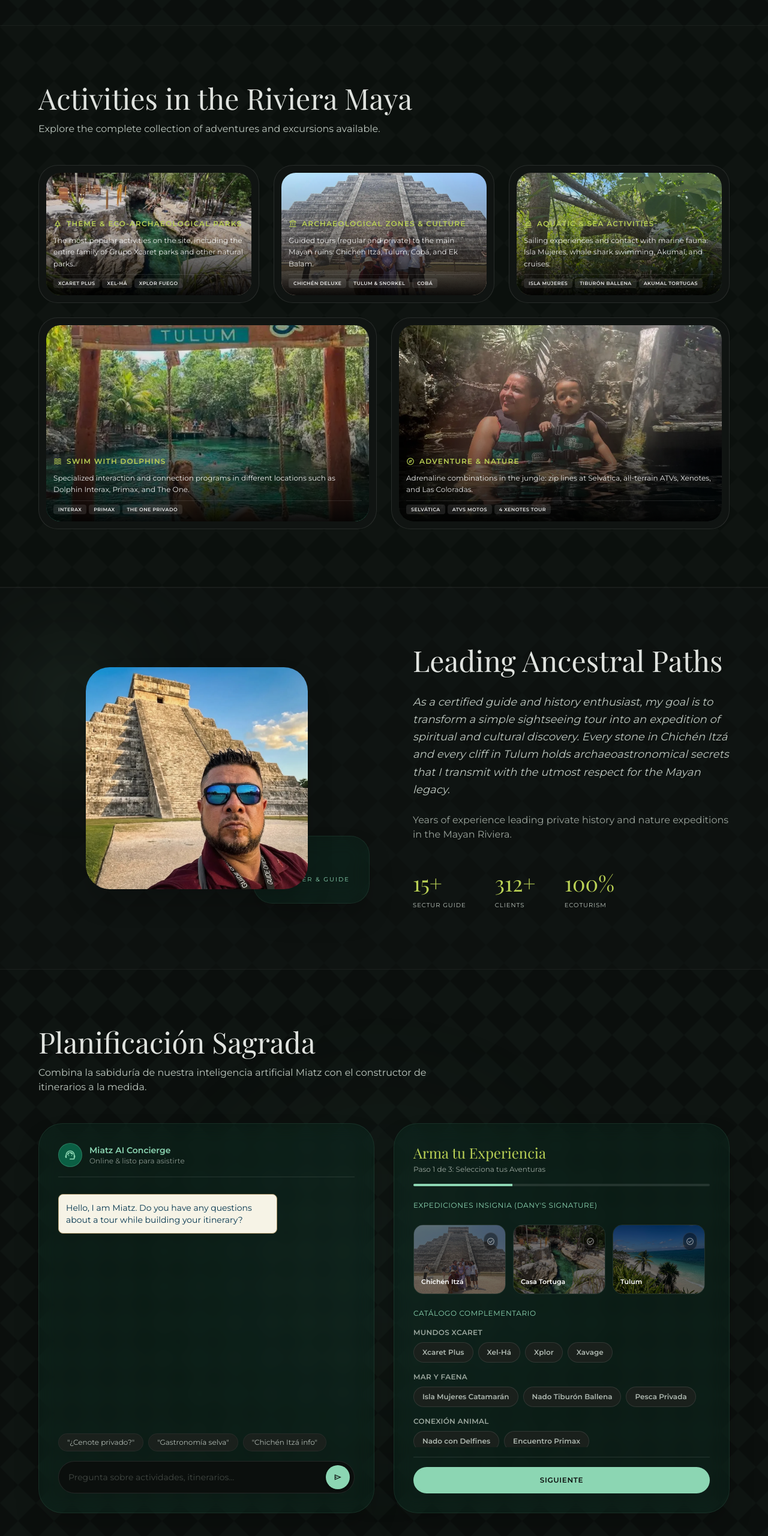
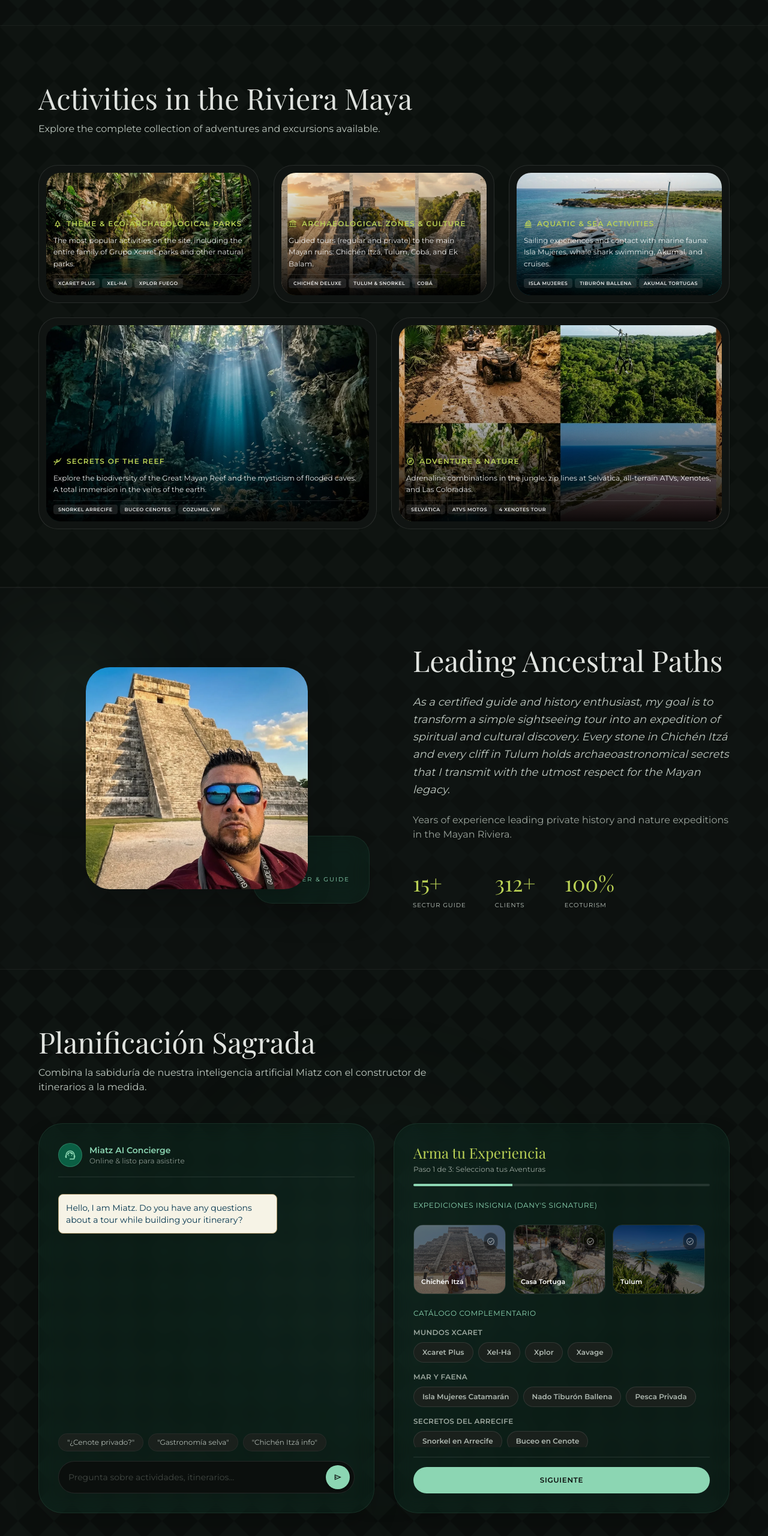
Before and after one commit to gastonmorante/daniexweb, a website: page public/index.html in a window 1280 px wide. Shown: the part 1965-4525 px from the top of the page at 60% size. Drawn offline with nearby package versions, Linux system fonts and the light colour scheme.

Commit message:
feat: restructure Category 4 to Secretos del Arrecife (Snorkel & Diving) and apply 5 new premium editorial WebP category covers

```diff
--- a/public/dany-experiences-integration.js
+++ b/public/dany-experiences-integration.js
@@ -90,8 +90,8 @@
       cat_archaeology_desc: "Ofrecen visitas guiadas (regulares y privadas) a los principales vestigios mayas: Chichén Itzá, Tulum, Cobá y Ek Balam.",
       cat_sea_title: "Actividades Acuáticas y de Mar",
       cat_sea_desc: "Experiencias de navegación y contacto con la fauna marina: Isla Mujeres, nado con tiburón ballena, Akumal y cruceros.",
-      cat_dolphins_title: "Nado con Delfines",
-      cat_dolphins_desc: "Programas especializados de interacción y conexión en distintas locaciones como Dolphin Interax, Primax y The One.",
+      cat_dolphins_title: "Secretos del Arrecife",
+      cat_dolphins_desc: "Explora la biodiversidad del Gran Arrecife Maya y el misticismo de las cuevas inundadas. Una inmersión total en las venas de la tierra.",
       cat_adventure_title: "Aventura y Naturaleza",
       cat_adventure_desc: "Combinaciones de adrenalina en la selva: tirolesas en Selvática, motos todoterreno, Xenotes y Las Coloradas.",
       trust_title: "Con la confianza de viajeros del mundo",
@@ -192,8 +192,8 @@
       cat_archaeology_desc: "Guided tours (regular and private) to the main Mayan ruins: Chichén Itzá, Tulum, Cobá, and Ek Balam.",
       cat_sea_title: "Aquatic & Sea Activities",
       cat_sea_desc: "Sailing experiences and contact with marine fauna: Isla Mujeres, whale shark swimming, Akumal, and cruises.",
-      cat_dolphins_title: "Swim with Dolphins",
-      cat_dolphins_desc: "Specialized interaction and connection programs in different locations such as Dolphin Interax, Primax, and The One.",
+      cat_dolphins_title: "Secrets of the Reef",
+      cat_dolphins_desc: "Explore the biodiversity of the Great Mayan Reef and the mysticism of flooded caves. A total immersion in the veins of the earth.",
       cat_adventure_title: "Adventure & Nature",
       cat_adventure_desc: "Adrenaline combinations in the jungle: zip lines at Selvática, all-terrain ATVs, Xenotes, and Las Coloradas.",
       trust_title: "Trusted by World Travelers",
@@ -294,8 +294,8 @@
       cat_archaeology_desc: "Visites guidées (régulières et privées) des principales ruines mayas: Chichén Itzá, Tulum, Cobá et Ek Balam.",
       cat_sea_title: "Activités Aquatiques et de Mer",
       cat_sea_desc: "Expériences de navigation et contact avec la faune marine: Isla Mujeres, nage avec les requins-baleines, Akumal et croisières.",
-      cat_dolphins_title: "Nage avec les Dauphins",
-      cat_dolphins_desc: "Programmes d'interaction et de connexion spécialisés dans différents endroits tels que Dolphin Interax, Primax et The One.",
+      cat_dolphins_title: "Secrets du Récif",
+      cat_dolphins_desc: "Explorez la biodiversité du Grand Récif Maya et le mysticisme des grottes inondées. Une immersion totale dans les veines de la terre.",
       cat_adventure_title: "Aventure et Nature",
       cat_adventure_desc: "Combinaisons d'adrénaline dans la jungle: tyroliennes à Selvática, quad tout-terrain, Xenotes et Las Coloradas.",
       trust_title: "Approuvé par les Voyageurs du Monde",
@@ -396,8 +396,8 @@
       cat_archaeology_desc: "Visite guidate (regolari e private) alle principali rovine maya: Chichén Itzá, Tulum, Cobá ed Ek Balam.",
       cat_sea_title: "Attività Acquatiche e di Mare",
       cat_sea_desc: "Esperienze di navigazione e contatto con la fauna marina: Isla Mujeres, nuoto con gli squali balena, Akumal e crociere.",
-      cat_dolphins_title: "Nuoto con i Delfini",
-      cat_dolphins_desc: "Programmi di interazione e connessione specializzati in diverse località come Dolphin Interax, Primax e The One.",
+      cat_dolphins_title: "Segreti della Barriera",
+      cat_dolphins_desc: "Esplora la biodiversità della Grande Barriera Maya e il misticismo delle grotte allagate. Un'immersione totale nelle vene della terra.",
       cat_adventure_title: "Avventura e Natura",
       cat_adventure_desc: "Combinazioni di adrenalina nella giungla: zipline a Selvática, ATV fuoristrada, Xenotes e Las Coloradas.",
       trust_title: "Scelto dai Viaggiatori del Mondo",
@@ -498,8 +498,8 @@
       cat_archaeology_desc: "Visitas guiadas (regulares e privadas) às principais ruínas maias: Chichén Itzá, Tulum, Cobá e Ek Balam.",
       cat_sea_title: "Atividades Aquáticas e de Mar",
       cat_sea_desc: "Experiências de navegação e contato com a fauna marina: Isla Mujeres, nado com tubarão-baleia, Akumal e cruzeiros.",
-      cat_dolphins_title: "Nado com Golfinhos",
-      cat_dolphins_desc: "Programas especializados de interação e conexão em diferentes locais, como Dolphin Interax, Primax e The One.",
+      cat_dolphins_title: "Segredos do Arrecife",
+      cat_dolphins_desc: "Explore a biodiversidade do Grande Arrecife Maya e o misticismo das cavernas inundadas. Uma imersão total nas veias da terra.",
       cat_adventure_title: "Aventura e Natureza",
       cat_adventure_desc: "Combinações de adrenalina na selva: tirolesas em Selvática, quadriciclos todo-o-terreno, Xenotes e Las Coloradas.",
       trust_title: "Aprovado por Viajantes do Mundo",
--- a/public/index.html
+++ b/public/index.html
@@ -322,7 +322,7 @@
             <div class="grid grid-cols-1 sm:grid-cols-2 lg:grid-cols-6 gap-6">
                 <!-- 1. Parques Temáticos y Eco-Arqueológicos -->
                 <div class="group relative overflow-hidden rounded-[2rem] border border-white/10 hover:border-primary/50 hover:shadow-xl transition-all duration-500 cursor-pointer col-span-1 lg:col-span-2 aspect-video sm:aspect-[16/10] flex flex-col justify-end p-6 text-white text-left animate-on-scroll bg-[#101412]" onclick="window.openTourModal('Mundos_Extraordinarios')">
-                    <div class="absolute inset-3 rounded-[1.5rem] bg-cover bg-center transition-transform duration-700 group-hover:scale-105" style="background-image: url('./assets/casa_tortuga_hero.webp')"></div>
+                    <div class="absolute inset-3 rounded-[1.5rem] bg-cover bg-center transition-transform duration-700 group-hover:scale-105" style="background-image: url('./assets/cat_eco_parks.webp')"></div>
                     <div class="absolute inset-3 rounded-[1.5rem] bg-gradient-to-t from-black/95 via-black/30 to-transparent z-10"></div>
                     <div class="relative z-20 space-y-2">
                         <div class="flex items-center gap-2 mb-1">
@@ -340,7 +340,7 @@
 
                 <!-- 2. Zonas Arqueológicas y Cultura -->
                 <div class="group relative overflow-hidden rounded-[2rem] border border-white/10 hover:border-primary/50 hover:shadow-xl transition-all duration-500 cursor-pointer col-span-1 lg:col-span-2 aspect-video sm:aspect-[16/10] flex flex-col justify-end p-6 text-white text-left animate-on-scroll bg-[#101412]" onclick="window.openTourModal('Chichen_Gold_Expedition')">
-                    <div class="absolute inset-3 rounded-[1.5rem] bg-cover bg-center transition-transform duration-700 group-hover:scale-105" style="background-image: url('./assets/chichen_1.webp')"></div>
+                    <div class="absolute inset-3 rounded-[1.5rem] bg-cover bg-center transition-transform duration-700 group-hover:scale-105" style="background-image: url('./assets/cat_archaeology.webp')"></div>
                     <div class="absolute inset-3 rounded-[1.5rem] bg-gradient-to-t from-black/95 via-black/30 to-transparent z-10"></div>
                     <div class="relative z-20 space-y-2">
                         <div class="flex items-center gap-2 mb-1">
@@ -358,7 +358,7 @@
 
                 <!-- 3. Actividades Acuáticas y de Mar -->
                 <div class="group relative overflow-hidden rounded-[2rem] border border-white/10 hover:border-primary/50 hover:shadow-xl transition-all duration-500 cursor-pointer col-span-1 lg:col-span-2 aspect-video sm:aspect-[16/10] flex flex-col justify-end p-6 text-white text-left animate-on-scroll bg-[#101412]" onclick="window.openTourModal('Horizonte_Caribe')">
-                    <div class="absolute inset-3 rounded-[1.5rem] bg-cover bg-center transition-transform duration-700 group-hover:scale-105" style="background-image: url('./assets/tulum_2.webp')"></div>
+                    <div class="absolute inset-3 rounded-[1.5rem] bg-cover bg-center transition-transform duration-700 group-hover:scale-105" style="background-image: url('./assets/cat_sea_luxury.webp')"></div>
                     <div class="absolute inset-3 rounded-[1.5rem] bg-gradient-to-t from-black/95 via-black/30 to-transparent z-10"></div>
                     <div class="relative z-20 space-y-2">
                         <div class="flex items-center gap-2 mb-1">
@@ -374,27 +374,27 @@
                     </div>
                 </div>
 
-                <!-- 4. Nado con Delfines -->
-                <div class="group relative overflow-hidden rounded-[2rem] border border-white/10 hover:border-primary/50 hover:shadow-xl transition-all duration-500 cursor-pointer col-span-1 sm:col-span-1 lg:col-span-3 aspect-video sm:aspect-[16/10] flex flex-col justify-end p-6 text-white text-left animate-on-scroll bg-[#101412]" onclick="window.openTourModal('Conexion_Vital')">
-                    <div class="absolute inset-3 rounded-[1.5rem] bg-cover bg-center transition-transform duration-700 group-hover:scale-105" style="background-image: url('./assets/tortuga_3.webp')"></div>
+                <!-- 4. Secretos del Arrecife (Snorkel & Diving) -->
+                <div class="group relative overflow-hidden rounded-[2rem] border border-white/10 hover:border-primary/50 hover:shadow-xl transition-all duration-500 cursor-pointer col-span-1 sm:col-span-1 lg:col-span-3 aspect-video sm:aspect-[16/10] flex flex-col justify-end p-6 text-white text-left animate-on-scroll bg-[#101412]" onclick="window.openTourModal('Secretos_Arrecife')">
+                    <div class="absolute inset-3 rounded-[1.5rem] bg-cover bg-center transition-transform duration-700 group-hover:scale-105" style="background-image: url('./assets/cat_reef_snorkel.webp')" data-seo-alt="Snorkel de lujo en el arrecife maya y buceo en cenotes sagrados"></div>
                     <div class="absolute inset-3 rounded-[1.5rem] bg-gradient-to-t from-black/95 via-black/30 to-transparent z-10"></div>
                     <div class="relative z-20 space-y-2">
                         <div class="flex items-center gap-2 mb-1">
-                            <span class="material-symbols-outlined text-sm text-secondary">waves</span>
-                            <h3 class="font-label-md text-xs uppercase tracking-widest text-secondary font-bold" data-i18n="cat_dolphins_title">Nado con Delfines</h3>
+                            <span class="material-symbols-outlined text-sm text-secondary">scuba_diving</span>
+                            <h3 class="font-label-md text-xs uppercase tracking-widest text-secondary font-bold" data-i18n="cat_dolphins_title">Secretos del Arrecife</h3>
                         </div>
-                        <p class="text-xs text-white/90 leading-relaxed font-body-md" data-i18n="cat_dolphins_desc">Programas interactivos: Dolphin Interax, Primax, The One.</p>
+                        <p class="text-xs text-white/90 leading-relaxed font-body-md" data-i18n="cat_dolphins_desc">Explora la biodiversidad del Gran Arrecife Maya y el misticismo de las cuevas inundadas. Una inmersión total en las venas de la tierra.</p>
                         <div class="flex flex-wrap gap-1 pt-1.5 border-t border-white/10 mt-2">
-                            <span class="bg-white/10 text-white/90 px-2 py-0.5 rounded text-[8px] uppercase tracking-wider font-bold">Interax</span>
-                            <span class="bg-white/10 text-white/90 px-2 py-0.5 rounded text-[8px] uppercase tracking-wider font-bold">Primax</span>
-                            <span class="bg-white/10 text-white/90 px-2 py-0.5 rounded text-[8px] uppercase tracking-wider font-bold">The One Privado</span>
+                            <span class="bg-white/10 text-white/90 px-2 py-0.5 rounded text-[8px] uppercase tracking-wider font-bold">Snorkel Arrecife</span>
+                            <span class="bg-white/10 text-white/90 px-2 py-0.5 rounded text-[8px] uppercase tracking-wider font-bold">Buceo Cenotes</span>
+                            <span class="bg-white/10 text-white/90 px-2 py-0.5 rounded text-[8px] uppercase tracking-wider font-bold">Cozumel VIP</span>
                         </div>
                     </div>
                 </div>
 
                 <!-- 5. Aventura y Naturaleza -->
                 <div class="group relative overflow-hidden rounded-[2rem] border border-white/10 hover:border-primary/50 hover:shadow-xl transition-all duration-500 cursor-pointer col-span-1 sm:col-span-2 lg:col-span-3 aspect-video sm:aspect-[16/10] flex flex-col justify-end p-6 text-white text-left animate-on-scroll bg-[#101412]" onclick="window.openTourModal('Selva_Viva')">
-                    <div class="absolute inset-3 rounded-[1.5rem] bg-cover bg-center transition-transform duration-700 group-hover:scale-105" style="background-image: url('./assets/tortuga_1.webp')"></div>
+                    <div class="absolute inset-3 rounded-[1.5rem] bg-cover bg-center transition-transform duration-700 group-hover:scale-105" style="background-image: url('./assets/cat_adventure.webp')"></div>
                     <div class="absolute inset-3 rounded-[1.5rem] bg-gradient-to-t from-black/95 via-black/30 to-transparent z-10"></div>
                     <div class="relative z-20 space-y-2">
                         <div class="flex items-center gap-2 mb-1">
@@ -614,17 +614,17 @@
                                         </div>
                                     </div>
 
-                                    <!-- Group 3: Conexión -->
+                                    <!-- Group 3: Secretos del Arrecife -->
                                     <div>
-                                        <label class="block text-xs font-bold text-on-surface-variant/80 mb-2 uppercase tracking-wide">Conexión Animal</label>
+                                        <label class="block text-xs font-bold text-on-surface-variant/80 mb-2 uppercase tracking-wide">Secretos del Arrecife</label>
                                         <div class="flex flex-wrap gap-2">
                                             <label class="chip-checkbox flex items-center gap-1.5 bg-[#1a201c] hover:bg-[#202722] text-xs px-3.5 py-2 rounded-full border border-white/10 cursor-pointer transition-all">
-                                                <input type="checkbox" name="tours" value="Nado con Delfines" class="hidden" onchange="window.toggleCheckboxClass(this)">
-                                                <span class="chip-text text-on-surface-variant/90 font-bold">Nado con Delfines</span>
+                                                <input type="checkbox" name="tours" value="Snorkel en Arrecife" class="hidden" onchange="window.toggleCheckboxClass(this)">
+                                                <span class="chip-text text-on-surface-variant/90 font-bold">Snorkel en Arrecife</span>
                                             </label>
                                             <label class="chip-checkbox flex items-center gap-1.5 bg-[#1a201c] hover:bg-[#202722] text-xs px-3.5 py-2 rounded-full border border-white/10 cursor-pointer transition-all">
-                                                <input type="checkbox" name="tours" value="Encuentro Primax" class="hidden" onchange="window.toggleCheckboxClass(this)">
-                                                <span class="chip-text text-on-surface-variant/90 font-bold">Encuentro Primax</span>
+                                                <input type="checkbox" name="tours" value="Buceo en Cenote" class="hidden" onchange="window.toggleCheckboxClass(this)">
+                                                <span class="chip-text text-on-surface-variant/90 font-bold">Buceo en Cenote</span>
                                             </label>
                                         </div>
                                     </div>
```
Also changed, not shown: public/assets/cat_adventure.webp (added), public/assets/cat_archaeology.webp (added), public/assets/cat_eco_parks.webp (added), public/assets/cat_reef_snorkel.webp (added), public/assets/cat_sea_luxury.webp (added).
